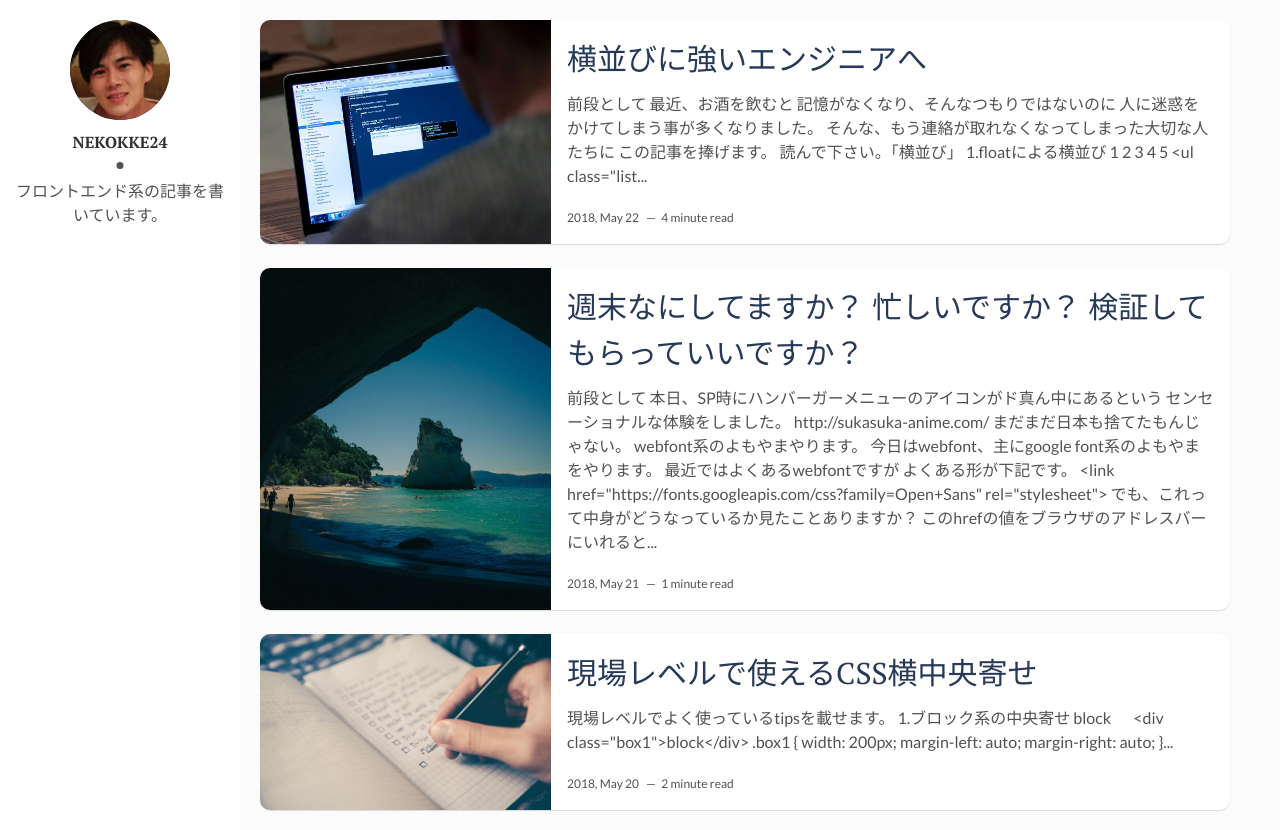
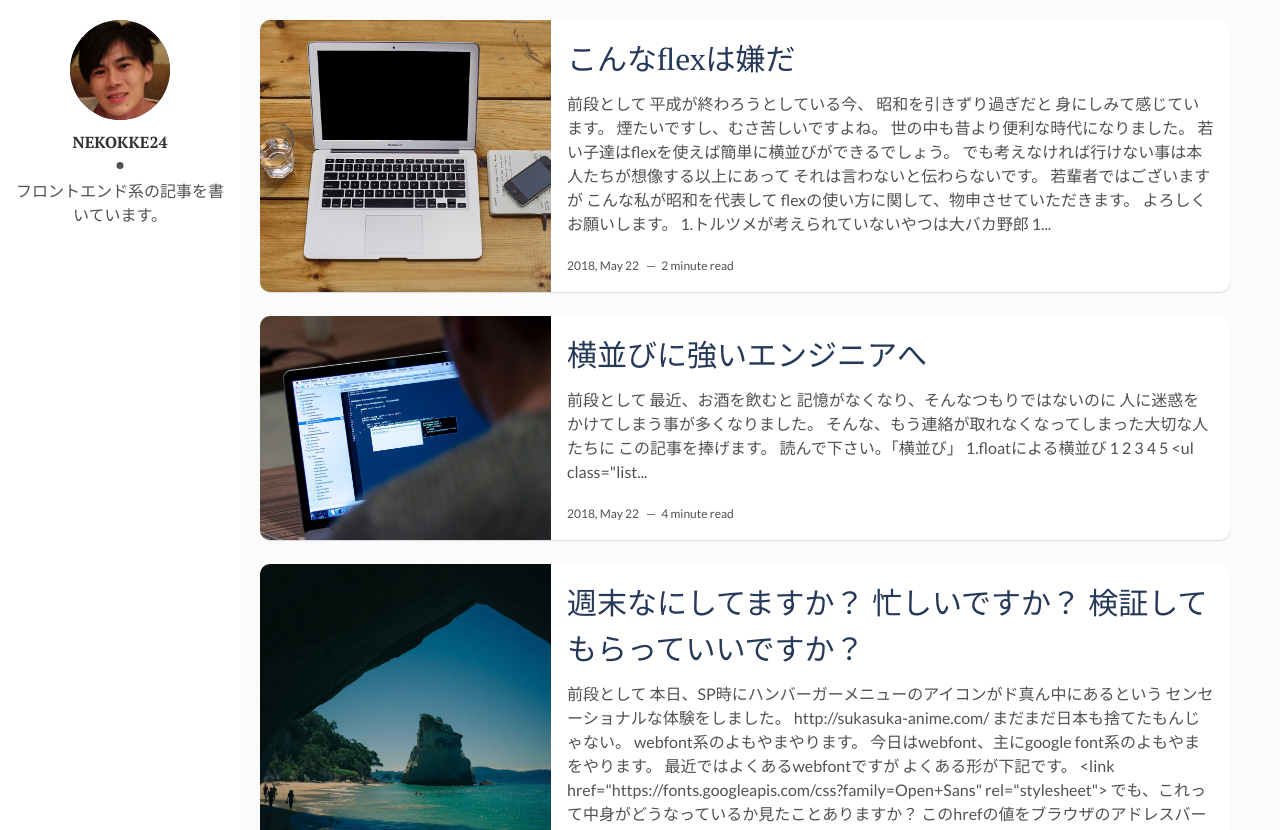
Before and after one commit to nekokke24/nekokke24.github.io, a Jekyll site: the page built from index.html, in a window 1280 px wide and 900 px high, cut to the strip 0-830 px from the top of the window. Built offline with Jekyll 4.4.1, drawn with Linux system fonts in a browser that asks for light colours; the list of posts is cut into pages by our own code.

Commit message:
ref.ope.000.d.sato

````diff
--- a/_config.yml
+++ b/_config.yml
@@ -16,7 +16,7 @@ social-linkedin: # add your Linkedin handle
 social-email: # add your Email address
 
 # Disqus
-discus-identifier: mr-brown # add your discus identifier
+discus-identifier: nekokke24 # add your discus identifier
 
 # Tracker
 analytics: # Google Analytics
--- a/_posts/2018-05-23-yoko.markdown
+++ b/_posts/2018-05-23-yoko.markdown
@@ -190,7 +190,7 @@ inline系の要素同士でソースコード上、改行をいれてしまう
 
 ただ、私は大きな会社のサービスの運用保守で2年間働いていた時があり
 
-その時はサーバーサイドのエンジニアさんに上に書き方はやめてくれと言われましたね
+その時はサーバーサイドのエンジニアさんに上の書き方はやめてくれと言われましたね
 
 その方はJSPで取り込みしていたのですが
 
--- /dev/null
+++ b/_posts/2018-05-30-yoko-flex.markdown
@@ -0,0 +1,320 @@
+---
+layout: post
+title: こんなflexは嫌だ
+date: 2018-05-23 00:00:00 +0900
+description: こんなflexは嫌だ
+img: thumbnail-mac.jpg
+tags: [Css]
+---
+<style>
+	ul,li {
+		margin: 0;
+		padding: 0;
+		box-sizing: border-box;
+		list-style-type: none;
+	}
+	* {
+		word-break: break-all;
+	}
+
+</style>
+
+# 前段として
+
+平成が終わろうとしている今、
+
+昭和を引きずり過ぎだと
+
+身にしみて感じています。
+
+煙たいですし、むさ苦しいですよね。
+
+世の中も昔より便利な時代になりました。
+
+若い子達はflexを使えば簡単に横並びができるでしょう。
+
+でも考えなければ行けない事は本人たちが想像する以上にあって
+
+それは言わないと伝わらないです。
+
+若輩者ではございますが
+
+こんな私が昭和を代表して
+
+flexの使い方に関して、物申させていただきます。
+
+よろしくお願いします。
+
+# 1.トルツメが考えられていないやつは大バカ野郎
+
+<ul class="list">
+	<li>1</li>
+	<li>2</li>
+	<li>3</li>
+</ul>
+<style>
+	.list {
+		display: flex;
+		justify-content: space-between;
+		flex-wrap: wrap;
+	}
+	.list > li {
+		width: 30%;
+		height: 200px;
+		box-sizing: border-box;
+		border: solid 1px black;
+	}
+</style>
+---
+
+```
+<ul class="list">
+	<li>1</li>
+	<li>2</li>
+	<li>3</li>
+</ul>
+
+<style>
+	.list {
+		display: flex;
+		justify-content: space-between;
+		flex-wrap: wrap;
+	}
+	.list > li {
+		width: 30%;
+		height: 200px;
+		box-sizing: border-box;
+		border: solid 1px black;
+	}
+</style>
+```
+
+こうすれば、余白を定義する必要ないじゃん！とキッズ達
+
+だが、この実装は要素が増減したときの挙動が考えられていない
+
+キッズ達のflexはこういう挙動になる
+
+<ul class="list">
+	<li>1</li>
+	<li>2</li>
+</ul>
+
+本来挙動としては減ったとき、下記のような挙動を想定するはず
+
+<ul class="list2">
+	<li>1</li>
+	<li>2</li>
+</ul>
+<style>
+	.list2 {
+		display: flex;
+		flex-wrap: wrap;
+	}
+	.list2 > li:not(:nth-child(3n+1)) {
+		margin-left: 5%;
+	}
+	.list2 > li {
+		width: 30%;
+		height: 200px;
+		box-sizing: border-box;
+		border: solid 1px black;
+	}
+</style>
+
+
+これはjustify-content: space-between;が影響しています。
+
+なので、余白を定義しなくて良いことはありません。
+
+楽しようとしないでください。
+
+# 2.flexの子供にabsoluteかけるやつは完全に的外れ
+
+バグは説明できないからバグなのだが
+
+これをやるとsafariで子要素が指定した位置からどこかにぶっ飛ぶ
+
+最新のsafariはどうかわからないけど
+
+flexって今では浸透してきたけど
+
+まだ全然枯れてないし、不安定な部分もあるってこと。
+
+でもflexじゃなくても
+
+floatしている要素にabsoluteかけるやつもあまりいないし
+
+inline要素にabsoluteかけるやつもあまりいない。
+
+掛け合わせが悪いってことだと思う
+
+# 3.ノリで余白いれるやつはマジで気味が悪い
+
+<ul class="list3">
+	<li>1</li>
+	<li>2</li>
+	<li>3</li>
+</ul>
+<style>
+	.list3 {
+		display: flex;
+	}
+	.list3 > li {
+		width: 30%;
+		height: 200px;
+		box-sizing: border-box;
+		border: solid 1px black;
+	}
+	.list3 > li + li {
+		margin-left: 100px;
+	}
+</style>
+---
+
+```
+<ul class="list3">
+	<li>1</li>
+	<li>2</li>
+	<li>3</li>
+</ul>
+
+<style>
+	.list3 {
+		display: flex;
+	}
+	.list3 > li {
+		width: 30%;
+		height: 200px;
+		box-sizing: border-box;
+		border: solid 1px black;
+	}
+	.list3 > li + li {
+		margin-left: 100px;
+	}
+</style>
+```
+
+1列のみの横並びなら、flex-wrapをwrapする必要がないけど
+
+それを利用して適当な余白を入れるキッズコードを見たことがある
+
+これだとmarginの100pxに押されて
+
+子要素がwidth 30%を保ててない
+
+入力した数値と違うのに
+
+見た目があっているからといってそのままにしてしまっては
+
+あとで痛い目に遭う
+
+# 4.要素幅を均一にしたいときにflex-growを使うやつは最低野郎
+
+<ul class="list4">
+	<li>1</li>
+	<li>2</li>
+	<li>3</li>
+	<li>4</li>
+	<li>5</li>
+	<li>6</li>
+	<li>7</li>
+</ul>
+<style>
+	.list4 {
+		display: flex;
+	}
+	.list4 > li {
+		flex-grow: 1;
+		height: 100px;
+		box-sizing: border-box;
+		border: solid 1px black;
+	}
+</style>
+---
+
+```
+<ul class="list4">
+	<li>1</li>
+	<li>2</li>
+	<li>3</li>
+	<li>4</li>
+	<li>5</li>
+	<li>6</li>
+	<li>7</li>
+</ul>
+
+<style>
+	.list4 {
+		display: flex;
+	}
+	.list4 > li {
+		flex-grow: 1;
+		height: 100px;
+		box-sizing: border-box;
+		border: solid 1px black;
+	}
+</style>
+```
+
+現状の状態だと問題ないが
+
+これは、内部要素が要素幅を超えると意図した挙動とずれてくる
+
+<ul class="list4">
+	<li>1</li>
+	<li>2</li>
+	<li>3</li>
+	<li>4.testtesttesttesttesttesttesttesttesttesttesttesttesttesttesttesttesttesttest</li>
+	<li>5</li>
+	<li>6</li>
+	<li>7</li>
+</ul>
+
+本来であれば4の箱の幅より内部の要素が増えた場合
+
+改行してほしいものです。
+
+ですが、そうではない。
+
+そもそもflex-growとは要素の比率を決定するものではありません。
+
+全体幅から要素幅を抜いた余白の分配率なのです。
+
+なので中身の要素が入っていればいるほど
+
+分配する余白は小さくなります。
+
+コードで説明すると
+
+<ul class="list5">
+	<li>1</li>
+	<li>2</li>
+	<li>3</li>
+	<li>4.testtesttesttesttesttesttesttesttesttesttesttesttesttesttesttesttesttesttest</li>
+	<li>5</li>
+	<li>6</li>
+	<li>7</li>
+</ul>
+<style>
+	.list5 {
+		display: flex;
+		background-color: rgb(206, 136, 123);
+	}
+	.list5 > li {
+		height: 100px;
+		box-sizing: border-box;
+		border: solid 1px black;
+		background-color: white;
+	}
+</style>
+
+この色の塗った部分をすべて1:1で分配しているだけということ。
+
+それをわかってないと中身の要素を変更しただけで終了する。
+
+shrinkはgrowとは逆に余った余白ではなく、オーバーした余白になる。
+
+以上になります。
+
+ありがとうございます。
````
Also changed, not shown: other parts of _posts/2018-05-23-yoko.markdown (+1 -1 lines).
